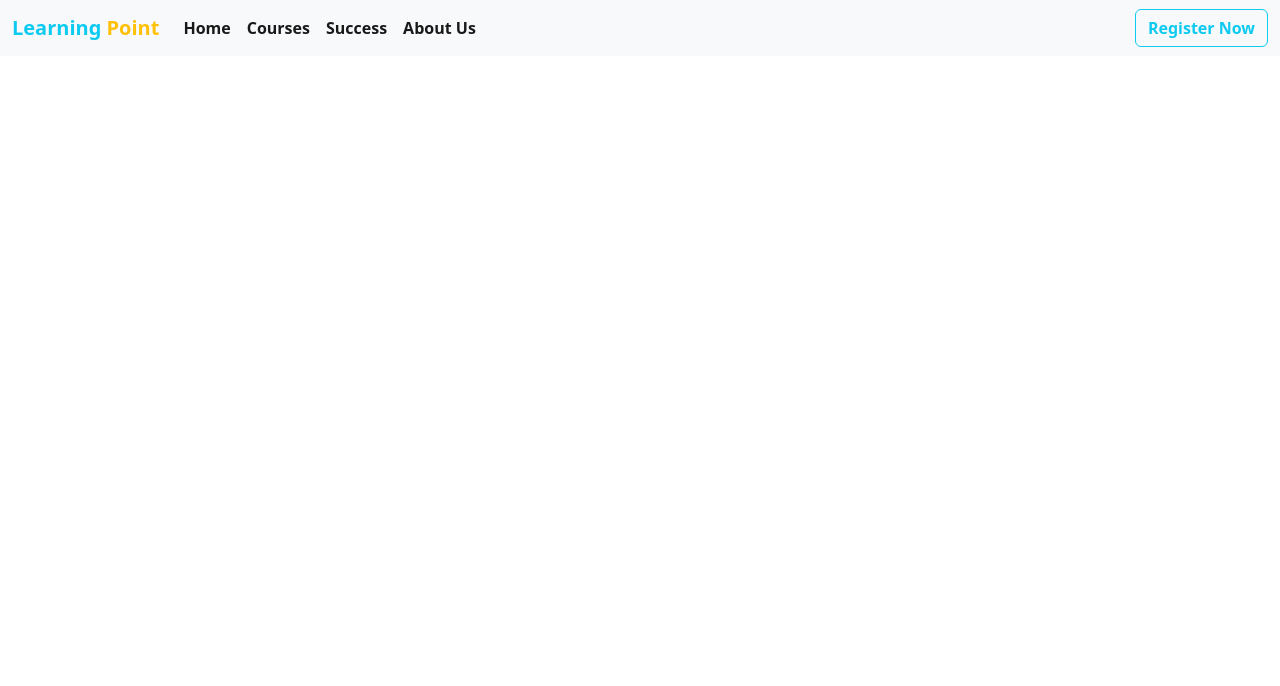
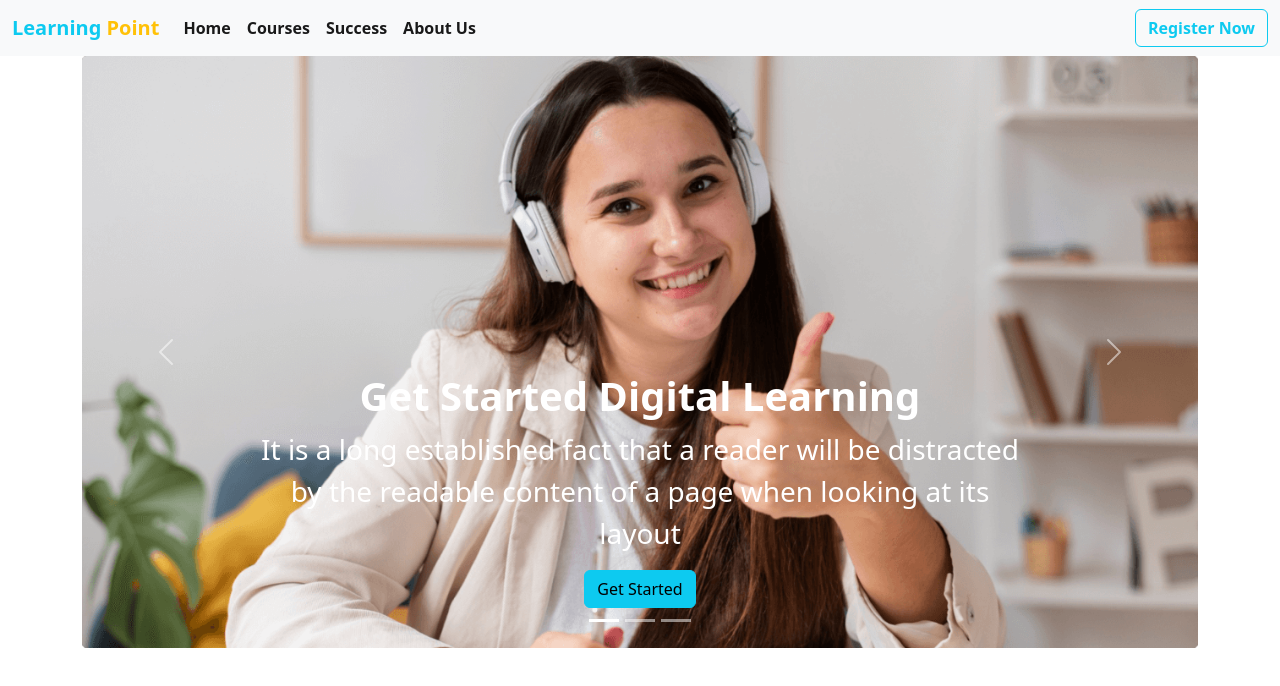
Before and after one commit to Asha-01/learning-point, a plain HTML site: page index.html in a window 1280 px wide. Drawn offline with nearby package versions, Linux system fonts and the light colour scheme.

Commit message:
slider section added

```diff
--- a/index.html
+++ b/index.html
@@ -40,12 +40,60 @@
                 </div>
             </div>
       </nav>
-      <section>
+      <!-- navbar section end  -->
+       <!-- slider section start  -->
+       <section class="container">
+        <div id="carouselExampleCaptions" class="carousel slide" data-bs-ride="false">
+            <div class="carousel-indicators">
+                <button type="button" data-bs-target="#carouselExampleCaptions" data-bs-slide-to="0" class="active"
+                    aria-current="true" aria-label="Slide 1"></button>
+                <button type="button" data-bs-target="#carouselExampleCaptions" data-bs-slide-to="1"
+                    aria-label="Slide 2"></button>
+                <button type="button" data-bs-target="#carouselExampleCaptions" data-bs-slide-to="2"
+                    aria-label="Slide 3"></button>
+            </div>
+            <div class="carousel-inner">
+                <div class="carousel-item active">
+                    <img src="images/cover/cover-1.png" class="d-block w-100" alt="...">
+                    <div class="carousel-caption d-none d-md-block ">
+                        <h5 class="fs-1 fw-bold">Get Started Digital Learning</h5>
+                        <p class="fs-3 fw-normal">It is a long established fact that a reader will be distracted by the readable content of a page when looking at its
+                        layout</p>
+                        <div class="btn btn-info">Get Started </div>
+                    </div>
+                </div>
+                <div class="carousel-item">
+                    <img src="images/cover/cover-3.jpg" class="d-block w-100" alt="...">
+                    <div class="carousel-caption d-none d-md-block">
+                        <h5>Second slide label</h5>
+                        <p>Some representative placeholder content for the second slide.</p>
+                    </div>
+                </div>
+                <div class="carousel-item">
+                    <img src="images/cover/cover-1.png" class="d-block w-100" alt="...">
+                    <div class="carousel-caption d-none d-md-block">
+                        <h5>Third slide label</h5>
+                        <p>Some representative placeholder content for the third slide.</p>
+                    </div>
+                </div>
+            </div>
+            <button class="carousel-control-prev" type="button" data-bs-target="#carouselExampleCaptions" data-bs-slide="prev">
+                <span class="carousel-control-prev-icon" aria-hidden="true"></span>
+                <span class="visually-hidden">Previous</span>
+            </button>
+            <button class="carousel-control-next" type="button" data-bs-target="#carouselExampleCaptions" data-bs-slide="next">
+                <span class="carousel-control-next-icon" aria-hidden="true"></span>
+                <span class="visually-hidden">Next</span>
+            </button>
+        </div>
+       </section>
+       <!-- slider section end  -->
+    </header>
+    <main>
+        <!-- course section start  -->
 
-
-      </section>
-      <!-- navbar section end  -->
-    </header>
+        <!-- course section start  -->
+    </main>
     <!-- bootstrap js link  -->
     <script src="https://cdn.jsdelivr.net/npm/bootstrap@5.2.0/dist/js/bootstrap.bundle.min.js"
         integrity="sha384-A3rJD856KowSb7dwlZdYEkO39Gagi7vIsF0jrRAoQmDKKtQBHUuLZ9AsSv4jD4Xa"
```
